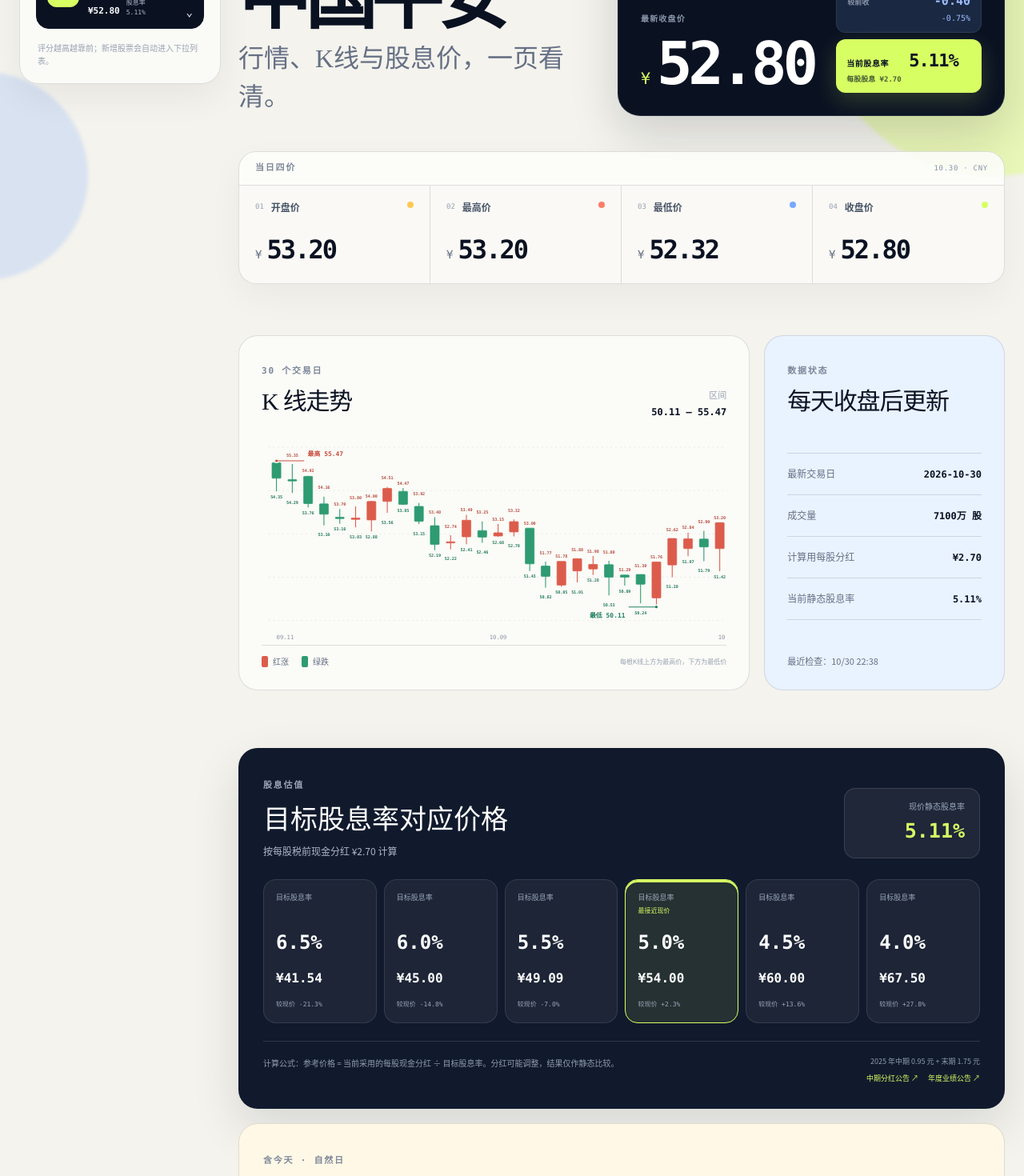
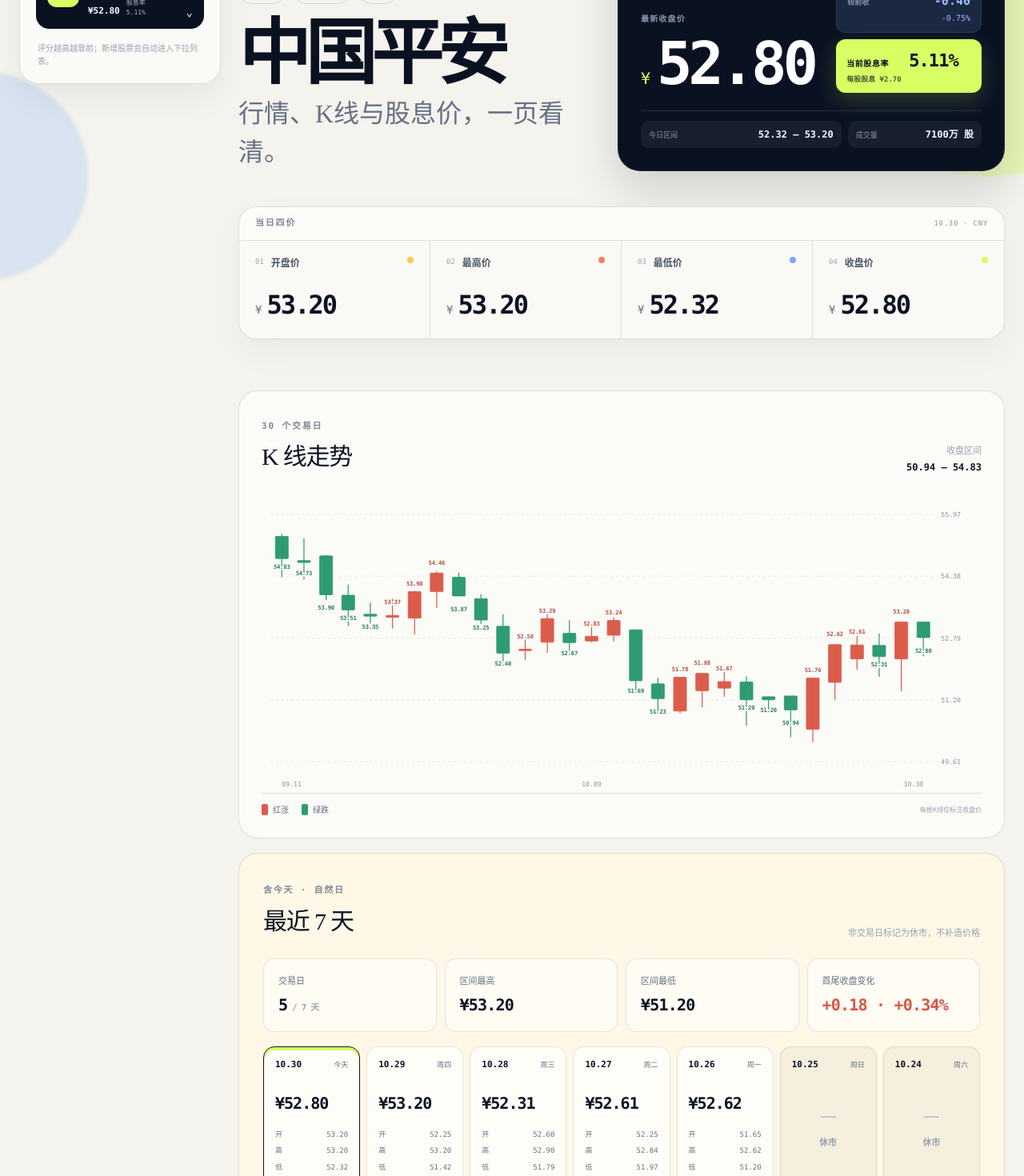
Before and after one commit to ai-stock-cn/a-share-value-board, a Next.js app: page / in a window 1280 px wide. Shown: the part 300-1770 px from the top of the page at 80% size. Built offline with nearby package versions, Linux system fonts and the light colour scheme.

Commit message:
Refine dashboard chart and layout

```diff
--- a/app/StockDashboard.tsx
+++ b/app/StockDashboard.tsx
@@ -403,9 +403,16 @@ export default function StockDashboard() {
 
             <div className="quote-hero" aria-live="polite">
               <div className="quote-heading">
+                <div className="quote-date">
                   <span>
                     {latest ? formatTradeDate(latest.tradeDate) : "正在获取交易日"}
                   </span>
+                  <small>
+                    {data
+                      ? `收盘后更新 · 最近检查 ${formatSyncTime(data.syncedAt)}`
+                      : "正在连接行情服务…"}
+                  </small>
+                </div>
                 <button
                   type="button"
                   onClick={() => void loadQuotes(true)}
@@ -452,6 +459,18 @@ export default function StockDashboard() {
                       <small>
                         每股股息 ¥{dividendFormatter.format(annualDividend)}
                       </small>
+                    </div>
+                  </div>
+                  <div className="quote-session">
+                    <div>
+                      <span>今日区间</span>
+                      <strong>
+                        {numberFormatter.format(latest.low)} — {numberFormatter.format(latest.high)}
+                      </strong>
+                    </div>
+                    <div>
+                      <span>成交量</span>
+                      <strong>{compactFormatter.format(latest.volume)} 股</strong>
                     </div>
                   </div>
                 </div>
@@ -523,14 +542,14 @@ export default function StockDashboard() {
                     </div>
                     {chartQuotes.length > 0 && (
                       <div className="trend-range">
-                        <span>区间</span>
+                        <span>收盘区间</span>
                         <strong>
                           {numberFormatter.format(
-                            Math.min(...chartQuotes.map((item) => item.low)),
+                            Math.min(...chartQuotes.map((item) => item.close)),
                           )}{" "}
                           —{" "}
                           {numberFormatter.format(
-                            Math.max(...chartQuotes.map((item) => item.high)),
+                            Math.max(...chartQuotes.map((item) => item.close)),
                           )}
                         </strong>
                       </div>
@@ -540,115 +559,9 @@ export default function StockDashboard() {
                   <div className="kline-legend" aria-label="K线颜色说明">
                     <span><i className="up" />红涨</span>
                     <span><i className="down" />绿跌</span>
-                    <small>每根K线上方为最高价，下方为最低价</small>
+                    <small>每根K线仅标注收盘价</small>
                   </div>
                 </article>
-
-                <aside className="status-card">
-                  <div>
-                    <span className="section-kicker">数据状态</span>
-                    <h2>每天收盘后更新</h2>
-                  </div>
-                  <div className="status-list">
-                    <div>
-                      <span>最新交易日</span>
-                      <strong>{latest?.tradeDate ?? "获取中"}</strong>
-                    </div>
-                    <div>
-                      <span>成交量</span>
-                      <strong>
-                        {latest ? `${compactFormatter.format(latest.volume)} 股` : "—"}
-                      </strong>
-                    </div>
-                    <div>
-                      <span>计算用每股分红</span>
-                      <strong>¥{dividendFormatter.format(annualDividend)}</strong>
-                    </div>
-                    <div>
-                      <span>当前静态股息率</span>
-                      <strong>
-                        {currentDividendYield
-                          ? `${currentDividendYield.toFixed(2)}%`
-                          : "—"}
-                      </strong>
-                    </div>
-                  </div>
-                  <p className="sync-note">
-                    {data
-                      ? `最近检查：${formatSyncTime(data.syncedAt)}`
-                      : "正在连接行情服务…"}
-                  </p>
-                </aside>
-              </section>
-
-              <section className="dividend-section" aria-label="股息率参考价格">
-                <div className="dividend-heading">
-                  <div>
-                    <span className="section-kicker">股息估值</span>
-                    <h2>目标股息率对应价格</h2>
-                    <p>
-                      按每股税前现金分红 ¥{dividendFormatter.format(annualDividend)} 计算
-                    </p>
-                  </div>
-                  <div className="dividend-current">
-                    <span>现价静态股息率</span>
-                    <strong>
-                      {currentDividendYield
-                        ? `${currentDividendYield.toFixed(2)}%`
-                        : "—"}
-                    </strong>
-                  </div>
-                </div>
-
-                <div className="yield-grid">
-                  {DIVIDEND_YIELD_TIERS.map((yieldRate) => {
-                    const targetPrice = annualDividend / (yieldRate / 100);
-                    const priceGap = latest
-                      ? ((targetPrice - latest.close) / latest.close) * 100
-                      : null;
-                    const isNearest = nearestYieldTier === yieldRate;
-
-                    return (
-                      <article
-                        className={`yield-card ${isNearest ? "is-nearest" : ""}`}
-                        key={yieldRate}
-                      >
-                        <div>
-                          <span>目标股息率</span>
-                          {isNearest && <small>最接近现价</small>}
-                        </div>
-                        <strong>{yieldRate.toFixed(1)}%</strong>
-                        <p>¥{numberFormatter.format(targetPrice)}</p>
-                        <span className="yield-gap">
-                          {priceGap === null
-                            ? "等待现价"
-                            : `较现价 ${priceGap >= 0 ? "+" : ""}${priceGap.toFixed(1)}%`}
-                        </span>
-                      </article>
-                    );
-                  })}
-                </div>
-
-                <div className="dividend-note">
-                  <p>
-                    计算公式：参考价格 = 当前采用的每股现金分红 ÷ 目标股息率。分红可能调整，结果仅作静态比较。
-                  </p>
-                  <div className="dividend-sources">
-                    <span>{data?.dividendBasis ?? selectedStock.dividendBasis}</span>
-                    {(data?.dividendSources ?? selectedStock.dividendSources).map(
-                      (source) => (
-                        <a
-                          href={source.url}
-                          target="_blank"
-                          rel="noreferrer"
-                          key={source.url}
-                        >
-                          {source.label} ↗
-                        </a>
-                      ),
-                    )}
-                  </div>
-                </div>
               </section>
 
               <section className="week-section" aria-label="最近七天行情统计">
@@ -778,6 +691,76 @@ export default function StockDashboard() {
                   </table>
                 </div>
               </section>
+
+              <section className="dividend-section" aria-label="股息率参考价格">
+                <div className="dividend-heading">
+                  <div>
+                    <span className="section-kicker">股息估值</span>
+                    <h2>目标股息率对应价格</h2>
+                    <p>
+                      按每股税前现金分红 ¥{dividendFormatter.format(annualDividend)} 计算
+                    </p>
+                  </div>
+                  <div className="dividend-current">
+                    <span>现价静态股息率</span>
+                    <strong>
+                      {currentDividendYield
+                        ? `${currentDividendYield.toFixed(2)}%`
+                        : "—"}
+                    </strong>
+                  </div>
+                </div>
+
+                <div className="yield-grid">
+                  {DIVIDEND_YIELD_TIERS.map((yieldRate) => {
+                    const targetPrice = annualDividend / (yieldRate / 100);
+                    const priceGap = latest
+                      ? ((targetPrice - latest.close) / latest.close) * 100
+                      : null;
+                    const isNearest = nearestYieldTier === yieldRate;
+
+                    return (
+                      <article
+                        className={`yield-card ${isNearest ? "is-nearest" : ""}`}
+                        key={yieldRate}
+                      >
+                        <div>
+                          <span>目标股息率</span>
+                          {isNearest && <small>最接近现价</small>}
+                        </div>
+                        <strong>{yieldRate.toFixed(1)}%</strong>
+                        <p>¥{numberFormatter.format(targetPrice)}</p>
+                        <span className="yield-gap">
+                          {priceGap === null
+                            ? "等待现价"
+                            : `较现价 ${priceGap >= 0 ? "+" : ""}${priceGap.toFixed(1)}%`}
+                        </span>
+                      </article>
+                    );
+                  })}
+                </div>
+
+                <div className="dividend-note">
+                  <p>
+                    计算公式：参考价格 = 当前采用的每股现金分红 ÷ 目标股息率。分红可能调整，结果仅作静态比较。
+                  </p>
+                  <div className="dividend-sources">
+                    <span>{data?.dividendBasis ?? selectedStock.dividendBasis}</span>
+                    {(data?.dividendSources ?? selectedStock.dividendSources).map(
+                      (source) => (
+                        <a
+                          href={source.url}
+                          target="_blank"
+                          rel="noreferrer"
+                          key={source.url}
+                        >
+                          {source.label} ↗
+                        </a>
+                      ),
+                    )}
+                  </div>
+                </div>
+              </section>
             </>
           )}
         </div>
@@ -800,9 +783,9 @@ function KLineChart({ quotes }: { quotes: DailyQuote[] }) {
     );
   }
 
-  const width = 900;
-  const height = 360;
-  const padding = { top: 18, right: 66, bottom: 42, left: 12 };
+  const width = 1100;
+  const height = 460;
+  const padding = { top: 34, right: 72, bottom: 48, left: 14 };
   const plotWidth = width - padding.left - padding.right;
   const plotHeight = height - padding.top - padding.bottom;
   const rawMin = Math.min(...quotes.map((quote) => quote.low));
@@ -812,7 +795,7 @@ function KLineChart({ quotes }: { quotes: DailyQuote[] }) {
   const chartMax = rawMax + paddingValue;
   const priceRange = chartMax - chartMin;
   const step = plotWidth / quotes.length;
-  const candleWidth = Math.min(18, Math.max(5, step * 0.56));
+  const candleWidth = Math.min(22, Math.max(7, step * 0.58));
   const toY = (value: number) =>
     padding.top + ((chartMax - value) / priceRange) * plotHeight;
   const gridLines = Array.from({ length: 5 }, (_, index) => {
@@ -822,31 +805,6 @@ function KLineChart({ quotes }: { quotes: DailyQuote[] }) {
   const labelIndexes = Array.from(
     new Set([0, Math.floor((quotes.length - 1) / 2), quotes.length - 1]),
   );
-  const highestIndex = quotes.reduce(
-    (highest, quote, index) =>
-      quote.high > quotes[highest].high ? index : highest,
-    0,
-  );
-  const lowestIndex = quotes.reduce(
-    (lowest, quote, index) =>
-      quote.low < quotes[lowest].low ? index : lowest,
-    0,
-  );
-  const extremeMarkers = [
-    {
-      kind: "high",
-      index: highestIndex,
-      label: "最高",
-      value: quotes[highestIndex].high,
-    },
-    {
-      kind: "low",
-      index: lowestIndex,
-      label: "最低",
-      value: quotes[lowestIndex].low,
-    },
-  ] as const;
-
   return (
     <div className="kline-scroll">
       <svg
@@ -880,14 +838,13 @@ function KLineChart({ quotes }: { quotes: DailyQuote[] }) {
           const closeY = toY(quote.close);
           const bodyY = Math.min(openY, closeY);
           const bodyHeight = Math.max(Math.abs(closeY - openY), 2);
-          const labelOffset = index % 2 === 0 ? 0 : 7;
-          const highLabelY = Math.max(
-            padding.top + 8,
-            toY(quote.high) - 6 - labelOffset,
-          );
-          const lowLabelY = Math.min(
+          const labelOffset = (index % 3) * 4;
+          const closeLabelY =
+            quote.close >= quote.open
+              ? Math.max(padding.top + 10, closeY - 9 - labelOffset)
+              : Math.min(
                   padding.top + plotHeight - 2,
-            toY(quote.low) + 12 + labelOffset,
+                  closeY + 15 + labelOffset,
                 );
           const direction =
             quote.close > quote.open
@@ -921,63 +878,14 @@ function KLineChart({ quotes }: { quotes: DailyQuote[] }) {
                 height={bodyHeight}
                 rx={1}
               />
-              {index !== highestIndex && (
               <text
-                  className="candle-price-label high"
+                className="candle-price-label close"
                 x={centerX}
-                  y={highLabelY}
+                y={closeLabelY}
                 textAnchor="middle"
                 aria-hidden="true"
               >
-                  {quote.high.toFixed(2)}
-                </text>
-              )}
-              {index !== lowestIndex && (
-                <text
-                  className="candle-price-label low"
-                  x={centerX}
-                  y={lowLabelY}
-                  textAnchor="middle"
-                  aria-hidden="true"
-                >
-                  {quote.low.toFixed(2)}
-                </text>
-              )}
-            </g>
-          );
-        })}
-
-        {extremeMarkers.map((marker) => {
-          const centerX =
-            padding.left + step * marker.index + step / 2;
-          const pointY = toY(marker.value);
-          const extendRight = centerX < padding.left + plotWidth * 0.64;
-          const lineEndX = centerX + (extendRight ? 48 : -48);
-          const textX = lineEndX + (extendRight ? 6 : -6);
-          const textY =
-            marker.kind === "high"
-              ? Math.max(padding.top + 11, pointY - 9)
-              : Math.min(padding.top + plotHeight - 2, pointY + 18);
-
-          return (
-            <g
-              className={`kline-extreme-marker ${marker.kind}`}
-              aria-label={`区间${marker.label}价 ${marker.value.toFixed(2)}`}
-              key={marker.kind}
-            >
-              <circle cx={centerX} cy={pointY} r={3.2} />
-              <line
-                x1={centerX}
-                y1={pointY}
-                x2={lineEndX}
-                y2={pointY}
-              />
-              <text
-                x={textX}
-                y={textY}
-                textAnchor={extendRight ? "start" : "end"}
-              >
-                {marker.label} {marker.value.toFixed(2)}
+                {quote.close.toFixed(2)}
               </text>
             </g>
           );
--- a/app/globals.css
+++ b/app/globals.css
@@ -292,6 +292,17 @@ footer {
   font-size: 13px;
 }
 
+.quote-date {
+  display: grid;
+  gap: 5px;
+}
+
+.quote-date small {
+  color: #7f8ba0;
+  font-family: ui-monospace, SFMono-Regular, Menlo, monospace;
+  font-size: 9px;
+}
+
 .refresh-button {
   display: inline-flex;
   align-items: center;
@@ -370,6 +381,36 @@ footer {
   gap: 8px;
 }
 
+.quote-session {
+  grid-column: 1 / -1;
+  display: grid;
+  grid-template-columns: 1.2fr 0.8fr;
+  gap: 8px;
+  padding-top: 12px;
+  border-top: 1px solid rgba(255, 255, 255, 0.1);
+}
+
+.quote-session > div {
+  display: flex;
+  align-items: baseline;
+  justify-content: space-between;
+  gap: 12px;
+  padding: 8px 10px;
+  border-radius: 10px;
+  background: rgba(255, 255, 255, 0.055);
+}
+
+.quote-session span {
+  color: #8995a9;
+  font-size: 9px;
+}
+
+.quote-session strong {
+  color: #f7f8fb;
+  font-family: ui-monospace, SFMono-Regular, Menlo, monospace;
+  font-size: 12px;
+}
+
 .change-summary {
   display: grid;
   grid-template-columns: 1fr auto;
@@ -547,9 +588,9 @@ footer {
 
 .insight-grid {
   display: grid;
-  grid-template-columns: minmax(0, 1.7fr) minmax(270px, 0.8fr);
-  gap: 18px;
-  padding-bottom: 72px;
+  grid-template-columns: 1fr;
+  gap: 0;
+  padding-bottom: 18px;
 }
 
 .trend-card,
@@ -858,7 +899,7 @@ footer {
 }
 
 .history-section {
-  margin-bottom: 60px;
+  margin-bottom: 18px;
   padding: 30px;
 }
 
@@ -1560,7 +1601,7 @@ footer {
 .kline-chart {
   display: block;
   width: 100%;
-  min-width: 650px;
+  min-width: 820px;
   height: auto;
 }
 
@@ -1612,59 +1653,26 @@ footer {
 .candle-price-label {
   fill: #7d8796;
   font-family: ui-monospace, SFMono-Regular, Menlo, monospace;
-  font-size: 7.2px;
+  font-size: 8.8px;
   font-weight: 700;
   letter-spacing: -0.03em;
   pointer-events: none;
   paint-order: stroke;
   stroke: var(--panel);
   stroke-linejoin: round;
-  stroke-width: 3px;
-}
-
-.candle-price-label.high {
+  stroke-width: 4px;
+}
+
+.kline-candle.candle-up .candle-price-label {
   fill: #b84c41;
 }
 
-.candle-price-label.low {
+.kline-candle.candle-down .candle-price-label {
   fill: #267c60;
 }
 
-.kline-extreme-marker circle {
-  stroke: var(--panel);
-  stroke-width: 2;
-}
-
-.kline-extreme-marker line {
-  stroke-width: 1.4;
-}
-
-.kline-extreme-marker text {
-  font-family: ui-monospace, SFMono-Regular, Menlo, monospace;
-  font-size: 11px;
-  font-weight: 800;
-  paint-order: stroke;
-  stroke: var(--panel);
-  stroke-linejoin: round;
-  stroke-width: 5px;
-}
-
-.kline-extreme-marker.high circle,
-.kline-extreme-marker.high text {
-  fill: #c94f41;
-}
-
-.kline-extreme-marker.high line {
-  stroke: #c94f41;
-}
-
-.kline-extreme-marker.low circle,
-.kline-extreme-marker.low text {
-  fill: #1f7f60;
-}
-
-.kline-extreme-marker.low line {
-  stroke: #1f7f60;
+.kline-candle.candle-flat .candle-price-label {
+  fill: #667085;
 }
 
 .kline-loading {
@@ -1706,9 +1714,9 @@ footer {
   padding: 30px;
   border: 1px solid var(--line);
   border-radius: 24px;
-  background: #111a2d;
-  box-shadow: 0 24px 60px rgba(10, 18, 34, 0.12);
-  color: white;
+  background: #f5f8ee;
+  box-shadow: 0 18px 50px rgba(10, 18, 34, 0.06);
+  color: var(--ink);
 }
 
 .dividend-heading {
@@ -1719,7 +1727,7 @@ footer {
 }
 
 .dividend-heading .section-kicker {
-  color: #9ba6ba;
+  color: #667085;
 }
 
 .dividend-heading h2 {
@@ -1730,16 +1738,16 @@ footer {
 
 .dividend-heading p {
   margin: 0;
-  color: #aeb7c8;
+  color: #667085;
   font-size: 12px;
 }
 
 .dividend-current {
   min-width: 170px;
   padding: 14px 18px;
-  border: 1px solid rgba(255, 255, 255, 0.12);
+  border: 1px solid rgba(10, 18, 34, 0.12);
   border-radius: 14px;
-  background: rgba(255, 255, 255, 0.06);
+  background: white;
   text-align: right;
 }
 
@@ -1749,36 +1757,36 @@ footer {
 }
 
 .dividend-current span {
-  color: #9ba6ba;
+  color: #667085;
   font-size: 10px;
 }
 
 .dividend-current strong {
   margin-top: 5px;
-  color: var(--lime);
+  color: #355f20;
   font-family: ui-monospace, SFMono-Regular, Menlo, monospace;
   font-size: 25px;
 }
 
 .yield-grid {
   display: grid;
-  grid-template-columns: repeat(6, minmax(0, 1fr));
-  gap: 9px;
+  grid-template-columns: repeat(3, minmax(0, 1fr));
+  gap: 10px;
   margin-top: 26px;
 }
 
 .yield-card {
-  min-height: 172px;
-  padding: 15px;
-  border: 1px solid rgba(255, 255, 255, 0.1);
+  min-height: 154px;
+  padding: 18px;
+  border: 1px solid rgba(10, 18, 34, 0.11);
   border-radius: 16px;
-  background: rgba(255, 255, 255, 0.05);
+  background: rgba(255, 255, 255, 0.82);
 }
 
 .yield-card.is-nearest {
-  border-color: var(--lime);
-  background: rgba(215, 255, 99, 0.1);
-  box-shadow: inset 0 3px 0 var(--lime);
+  border-color: #8fb535;
+  background: #eff8d8;
+  box-shadow: inset 0 3px 0 #a9d23f;
 }
 
 .yield-card > div {
@@ -1791,13 +1799,13 @@ footer {
 }
 
 .yield-card > div span {
-  color: #9ba6ba;
+  color: #667085;
   font-size: 9px;
 }
 
 .yield-card > div small {
   margin-top: 4px;
-  color: var(--lime);
+  color: #53751e;
   font-size: 8px;
 }
 
@@ -1810,14 +1818,14 @@ footer {
 
 .yield-card p {
   margin: 15px 0 4px;
-  color: white;
+  color: var(--ink);
   font-family: ui-monospace, SFMono-Regular, Menlo, monospace;
   font-size: 16px;
   font-weight: 700;
 }
 
 .yield-gap {
-  color: #9ba6ba;
+  color: #667085;
   font-family: ui-monospace, SFMono-Regular, Menlo, monospace;
   font-size: 8px;
 }
@@ -1828,13 +1836,13 @@ footer {
   gap: 28px;
   margin-top: 22px;
   padding-top: 18px;
-  border-top: 1px solid rgba(255, 255, 255, 0.12);
+  border-top: 1px solid rgba(10, 18, 34, 0.12);
 }
 
 .dividend-note p {
   max-width: 600px;
   margin: 0;
-  color: #8f9bb0;
+  color: #667085;
   font-size: 10px;
   line-height: 1.7;
 }
@@ -1850,12 +1858,12 @@ footer {
 
 .dividend-sources span {
   width: 100%;
-  color: #8f9bb0;
+  color: #667085;
   text-align: right;
 }
 
 .dividend-sources a {
-  color: var(--lime);
+  color: #35664e;
   text-decoration: none;
 }
 
@@ -1947,7 +1955,7 @@ footer {
   }
 
   .kline-chart {
-    min-width: 620px;
+    min-width: 760px;
   }
 
   .kline-legend small {
```
Also changed, not shown: 1 other file (tests, documents, lock files or other folders). Lines whose indentation alone changed are shown as unchanged.
